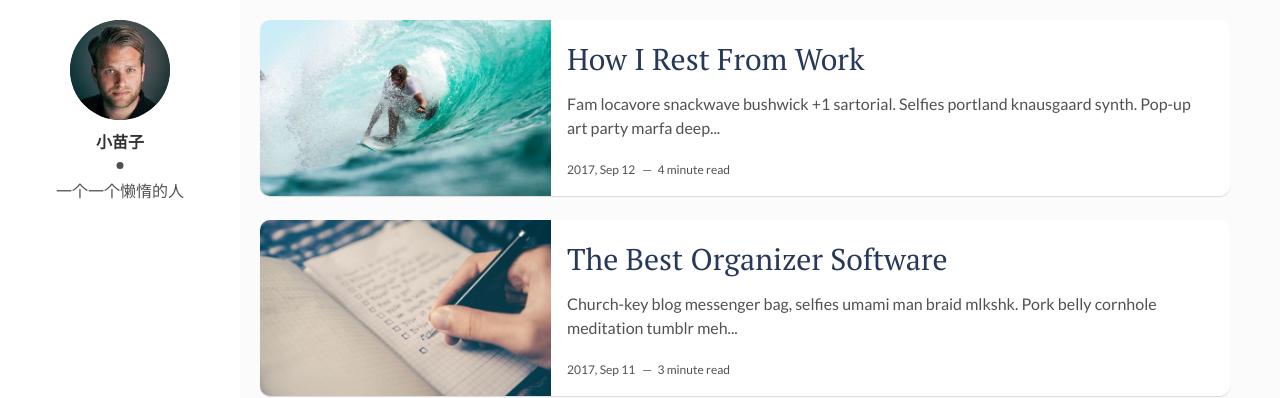
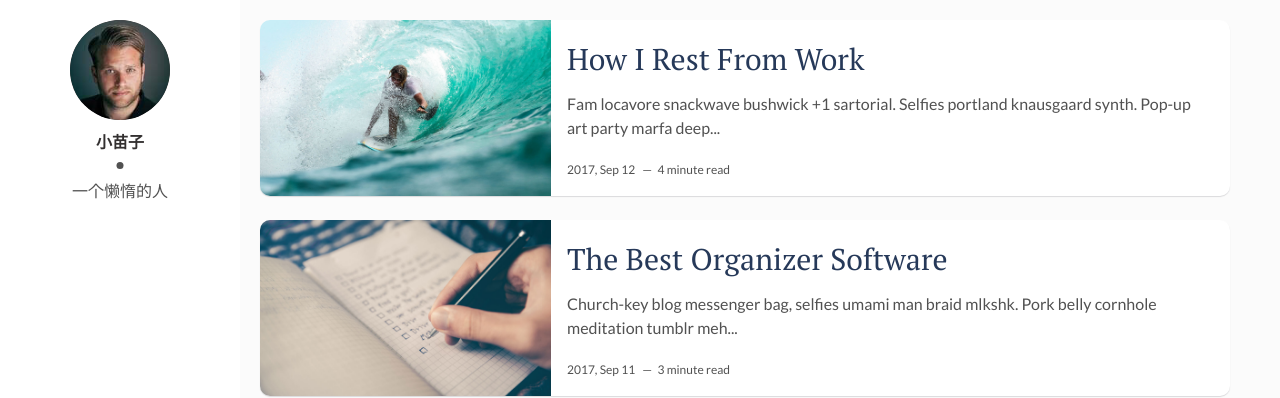
Before and after one commit to miaoyiS/miaoyiS.github.io, a Jekyll site: the page built from index.html, in a window 1280 px wide. Shown: the top 398 px of the page. Built offline with Jekyll 4.4.1, drawn with Linux system fonts in a browser that asks for light colours; the list of posts is cut into pages by our own code.

Commit message:
Update _config.yml

```diff
--- a/_config.yml
+++ b/_config.yml
@@ -2,18 +2,14 @@ title: 生活记录
 description: 无
 permalink: ':title/'
 baseurl: "/miaoyiS.github.io"
-url: "https://miaoyis.github.io"
+url: ""
 site-twitter:
 
 # 设置
 author: 小苗子
 author-img: david-freeman.jpg
-about-author: 一个一个懒惰的人
-social-twitter:
-social-facebook:
-social-github: miaoyiS
-social-linkedin:
-social-email:
+about-author: 一个懒惰的人
+
 
 # Disqus
 discus-identifier: mr-brown # add your discus identifier
```
